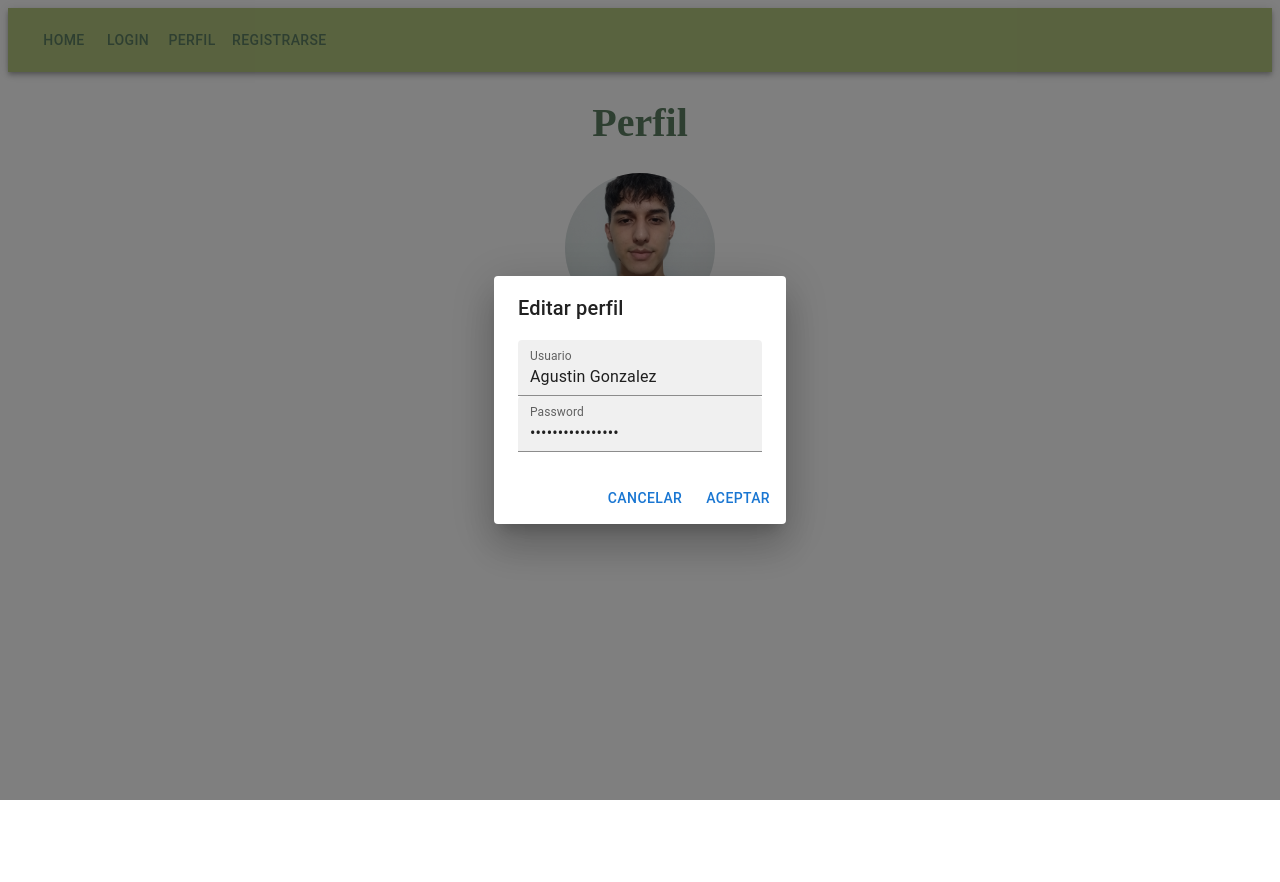
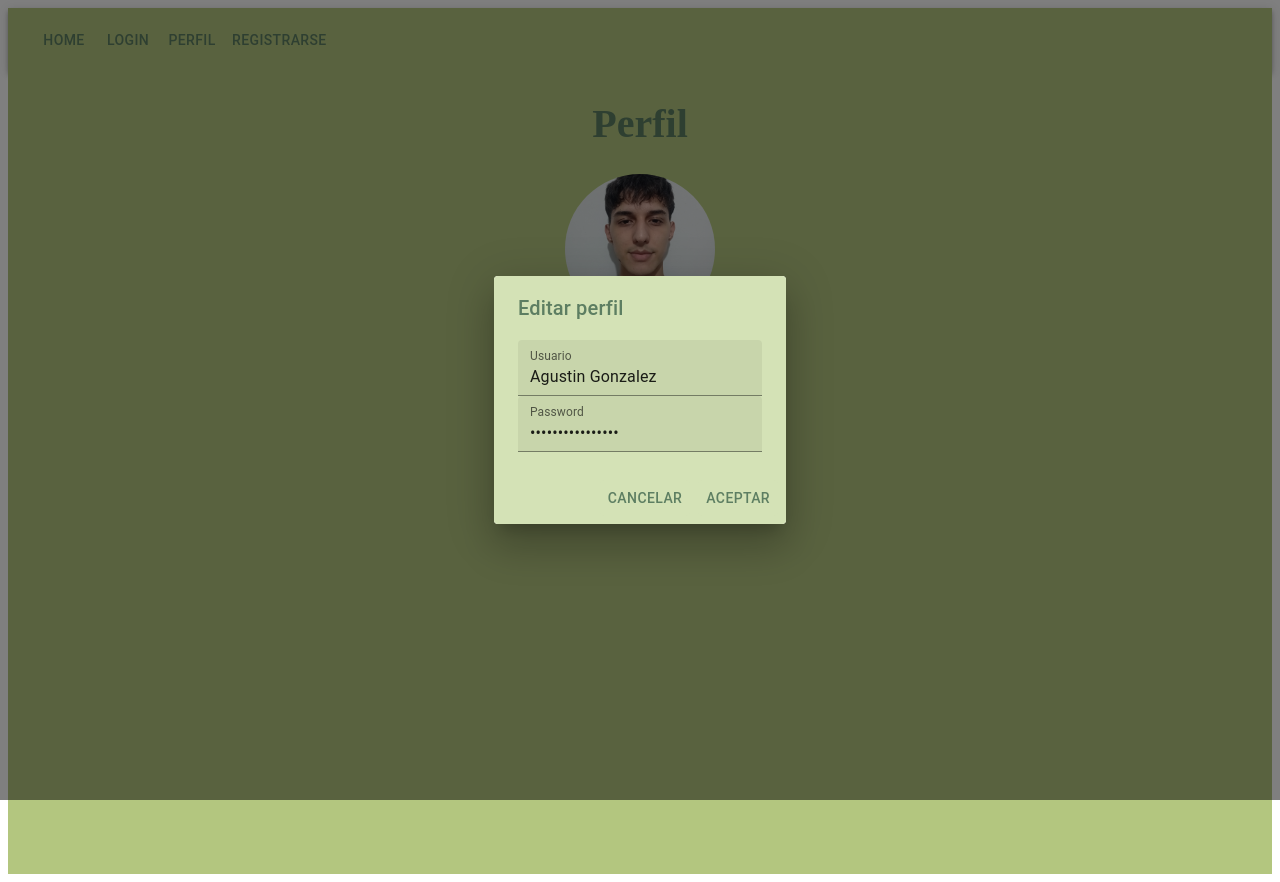
Before and after one commit to Agus-IG/practico-react, a React (Vite) app: page /perfiluser in a window 1280 px wide. Both pictures are taken after a click on the button "EDITAR PERFIL". Before the commit the page ends 800 px from the top, so only its background shows below. Built offline with nearby package versions, Linux system fonts and the light colour scheme.

Commit message:
cambio de colores

```diff
--- a/src/Styles.jsx
+++ b/src/Styles.jsx
@@ -1,10 +1,10 @@
 export const estilos = {
-    navBar:{
-        backgroundColor:"#b3c67f",
+  navBar: {
+    backgroundColor: "#b3c67f",
   },
-    todo:{
-      backgroundColor:"#b3c67f",
-      width:"100%",
+  todo: {
+    backgroundColor: "#b3c67f",
+    width: "100%",
     height: "100%",
     padding: "1px"
   },
@@ -12,35 +12,42 @@ export const estilos = {
     margin: "10px",
     color: "black",
     backgroundColor: "#f8f8d6",
-        height:"600px",
-        width:"500px"
+    height: "600px",
+    width: "500px"
   },
-      titulos:{
-        color:"#5d7e62",
-        fontSize:"40px",
-        fontWight:"10px"
+  titulos: {
+    color: "#5d7e62",
+    fontSize: "40px",
+    fontWight: "10px"
   },
-      boton:{
+  boton: {
     backgroundColor: "#d4e2b6",
-        color:"#5d7e62",
+    color: "#5d7e62",
     margin: "2%"
 
   },
-      boton2:{
+  boton2: {
     outlineColor: "#d4e2b6",
-        color:"#5d7e62",
+    color: "#5d7e62",
   },
-      cont:{
+  cont: {
     width: "100%",
     alignItems: "center",
   },
   profile: {
-        display:"flex",
+    display: "flex",
     flexDirection: "column",
-        alignItems: "center"
+    alignItems: "center",
+    backgroundColor: "#b3c67f",
+    height: "800px",
+    padding: "1px"
   },
   avatar: {
-        width:"150px",
-        height:"150px"
+    width: "150px",
+    height: "150px"
+  },
+  dialogo: {
+    backgroundColor: "#d4e2b6",
+    color: "#5d7e62"
   }
 }
--- a/src/components/FormDialog.jsx
+++ b/src/components/FormDialog.jsx
@@ -6,6 +6,7 @@ import DialogActions from '@mui/material/DialogActions';
 import DialogContent from '@mui/material/DialogContent';
 import DialogContentText from '@mui/material/DialogContentText';
 import DialogTitle from '@mui/material/DialogTitle';
+import { estilos } from '../Styles';
 
 export default function FormDialog(props) {
     const [open, setOpen] = React.useState(false);
@@ -20,12 +21,12 @@ export default function FormDialog(props) {
 
     return (
         <React.Fragment>
-            <Button variant="contained" onClick={handleClickOpen}>
+            <Button style={estilos.boton} variant="contained" onClick={handleClickOpen}>
                 {props.title}
             </Button>
             <Dialog open={open} onClose={handleClose}>
-                <DialogTitle>{props.title}</DialogTitle>
-                <DialogContent className='flex-direction: column'>
+                <DialogTitle style={estilos.dialogo}>{props.title}</DialogTitle>
+                <DialogContent style={estilos.dialogo}>
                     <TextField
                         id="standard-basic"
                         label="Usuario"
@@ -42,9 +43,9 @@ export default function FormDialog(props) {
                         variant="filled"
                     />
                 </DialogContent>
-                <DialogActions>
-                    <Button onClick={handleClose}>Cancelar</Button>
-                    <Button onClick={handleClose}>Aceptar</Button>
+                <DialogActions style={estilos.dialogo}>
+                    <Button style={estilos.dialogo} onClick={handleClose}>Cancelar</Button>
+                    <Button style={estilos.dialogo} onClick={handleClose}>Aceptar</Button>
                 </DialogActions>
             </Dialog>
         </React.Fragment>
```
Lines whose indentation alone changed are shown as unchanged.
